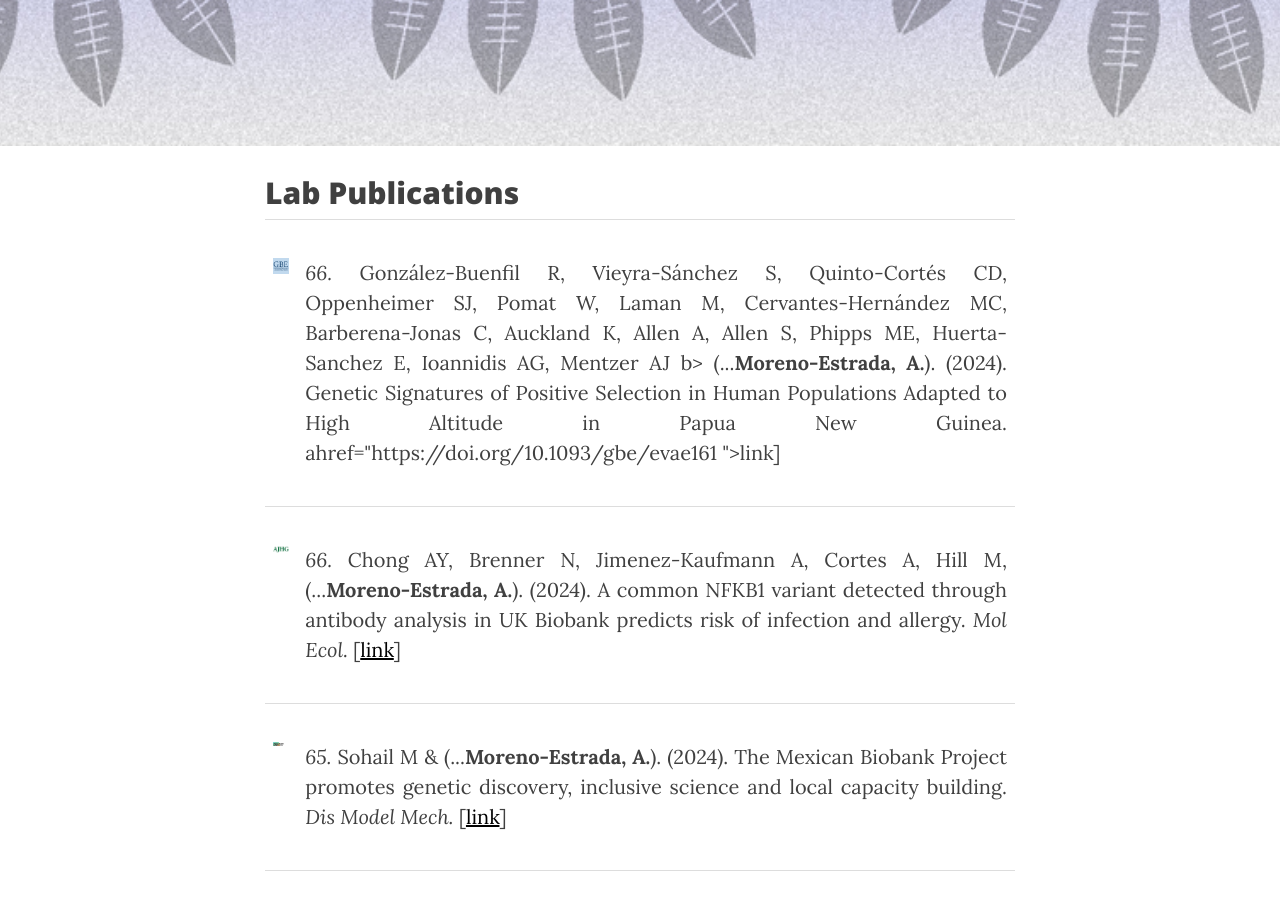
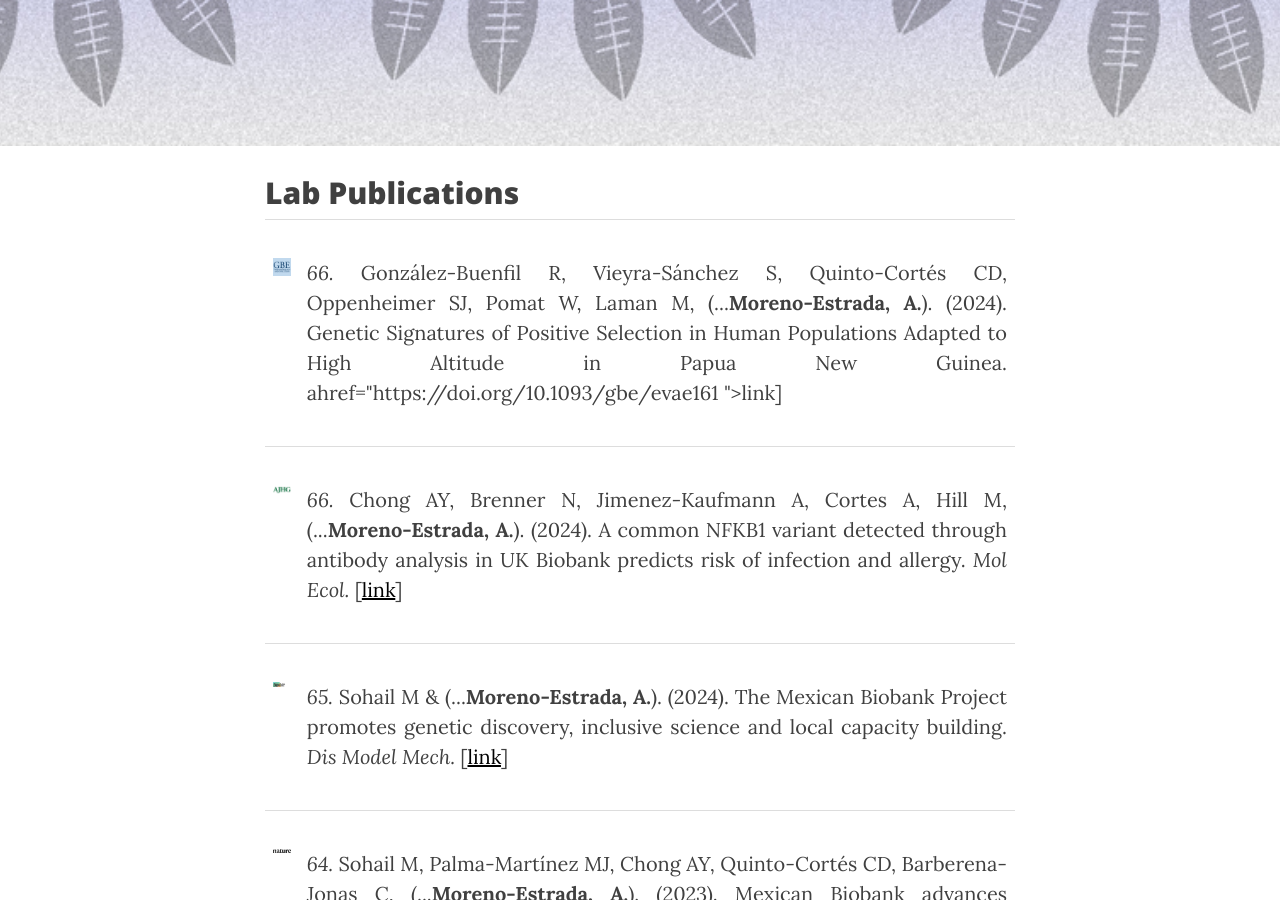
Before and after one commit to milkshakeplustip/milkshakeplustip.github.io, a Jekyll site: the page built from publications.html, in a window 1280 px wide and 900 px high, scrolled down 854 px. Built offline with Jekyll 4.4.1, drawn with Linux system fonts in a browser that asks for light colours; nearby versions of some CDN libraries.

Commit message:
Update publications.html

```diff
--- a/publications.html
+++ b/publications.html
@@ -10,7 +10,7 @@
 <table style="width:100%">
 
 	      <td><p style="text-align:justify"><img src="/img/publications/GBE.png" alt="AJHG" height="200" width="200"></p></td>
-	      <td><p style="text-align:justify"><i>66.</i> González-Buenfil R, Vieyra-Sánchez S, Quinto-Cortés CD, Oppenheimer SJ, Pomat W, Laman M, Cervantes-Hernández MC, Barberena-Jonas C, Auckland K, Allen A, Allen S, Phipps ME, Huerta-Sanchez E, Ioannidis AG, Mentzer AJ b> (...<b>Moreno-Estrada, A.</b>). (2024). Genetic Signatures of Positive Selection in Human Populations Adapted to High Altitude in Papua New Guinea. ahref="https://doi.org/10.1093/gbe/evae161 ">link</a>]</td>
+	      <td><p style="text-align:justify"><i>66.</i> González-Buenfil R, Vieyra-Sánchez S, Quinto-Cortés CD, Oppenheimer SJ, Pomat W, Laman M,</b> (...<b>Moreno-Estrada, A.</b>). (2024). Genetic Signatures of Positive Selection in Human Populations Adapted to High Altitude in Papua New Guinea. ahref="https://doi.org/10.1093/gbe/evae161 ">link</a>]</td>
 
        </tr>
        <tr>
```
